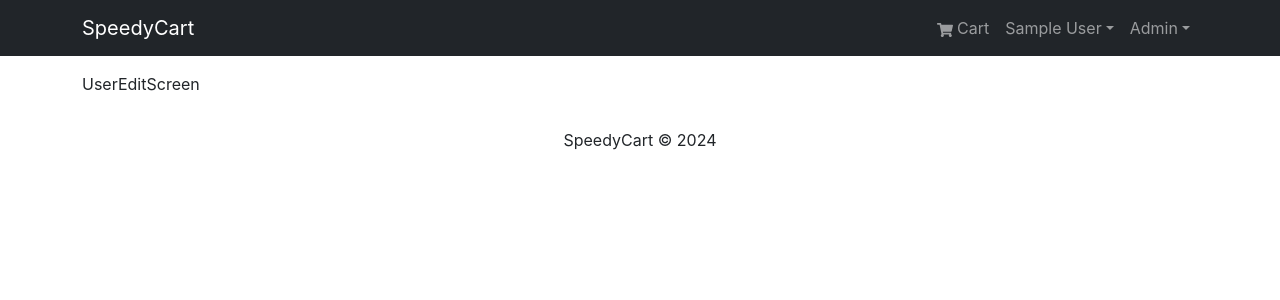
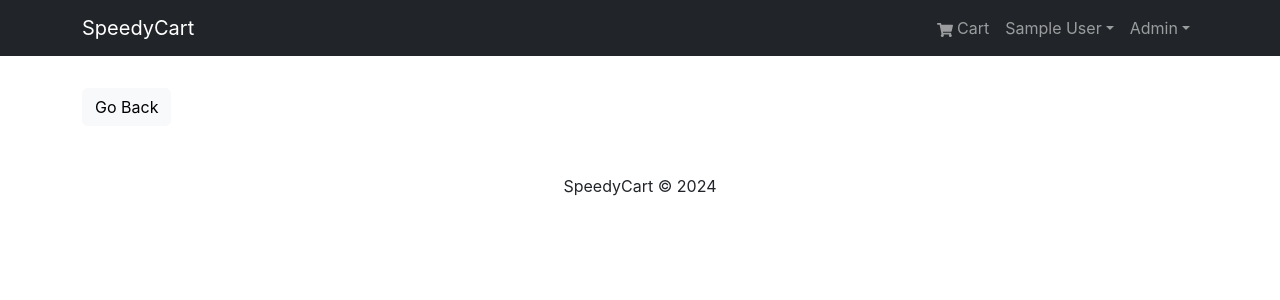
Before and after one commit to csabatoth627/speedycart-frontend, a React (Create React App) app: page /admin/user/1/edit in a window 1280 px wide. Shown: the top 300 px of the page. Built offline with nearby package versions, Linux system fonts and the light colour scheme; no server answers; sample sign-in values are in the browser's storage.

Commit message:
feat: create go back button (UserEditScreen.jsx)

```diff
--- a/src/screens/admin/UserEditScreen.jsx
+++ b/src/screens/admin/UserEditScreen.jsx
@@ -1,22 +1,28 @@
-import React from 'react'
-import { useGetUserDetailsQuery,  } from '../../slices/userApiSlice'
-import { useParams } from 'react-router-dom'
+import React from "react";
+import { useGetUserDetailsQuery } from "../../slices/userApiSlice";
+import { useParams, Link, useNavigate } from "react-router-dom";
+import FormContainer from "../../components/FormContainer";
+import Loading from "../../components/Loading";
+import Message from "../../components/Message";
+import { Button, Form } from "react-bootstrap";
 
 const UserEditScreen = () => {
-    const {id: userId} = useParams();
+  const { id: userId } = useParams();
 
-    const {
-        data: user,
-        isLoading,
-        refetch,
-        error,
-      } = useGetUserDetailsQuery(userId);
-
-
+  const {
+    data: user,
+    isLoading,
+    refetch,
+    error,
+  } = useGetUserDetailsQuery(userId);
 
   return (
-    <div>UserEditScreen</div>
-  )
-}
+    <>
+      <Link to="/admin/userlist" className="btn btn-light my-3">
+        Go Back
+      </Link>
+    </>
+  );
+};
 
-export default UserEditScreen
+export default UserEditScreen;
```
